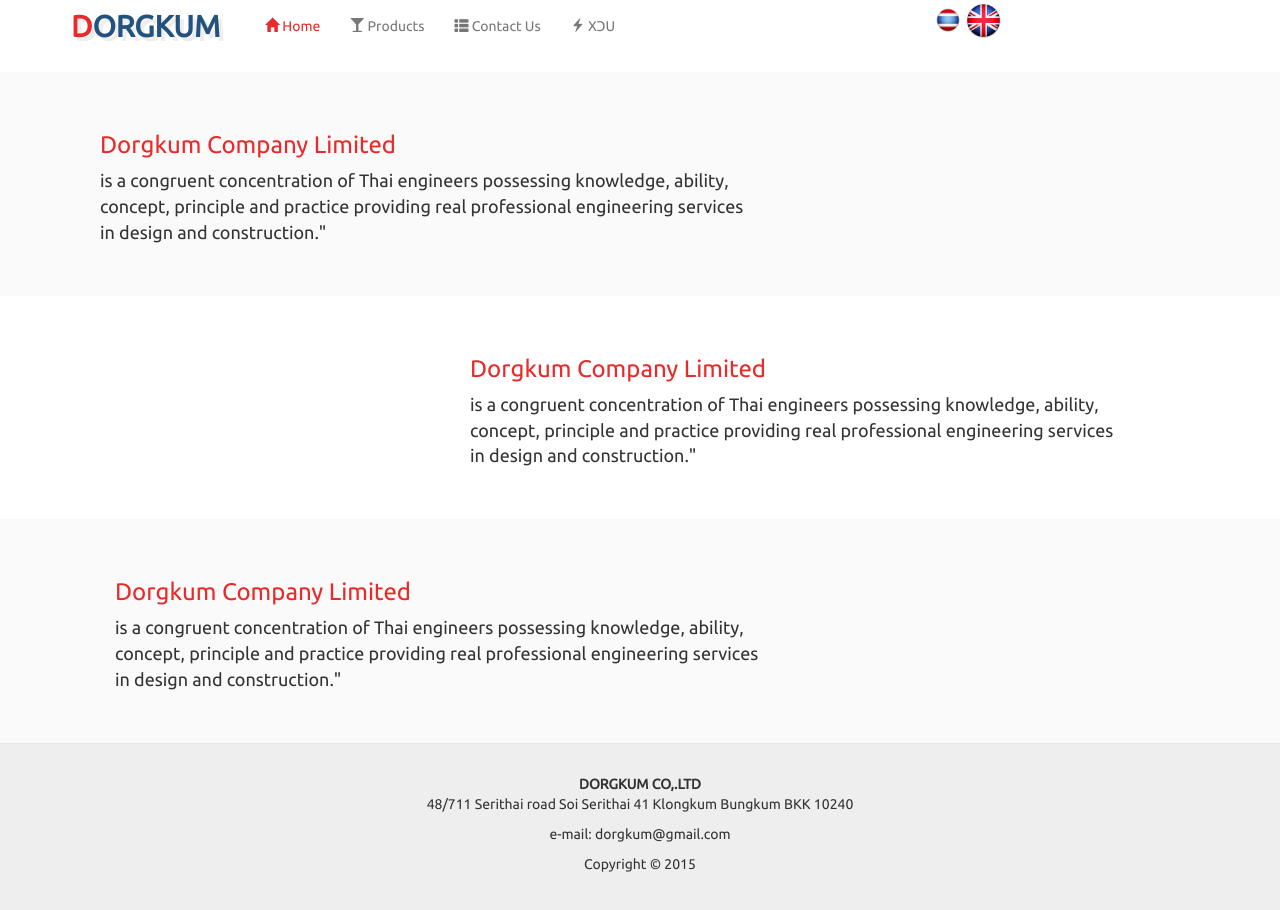
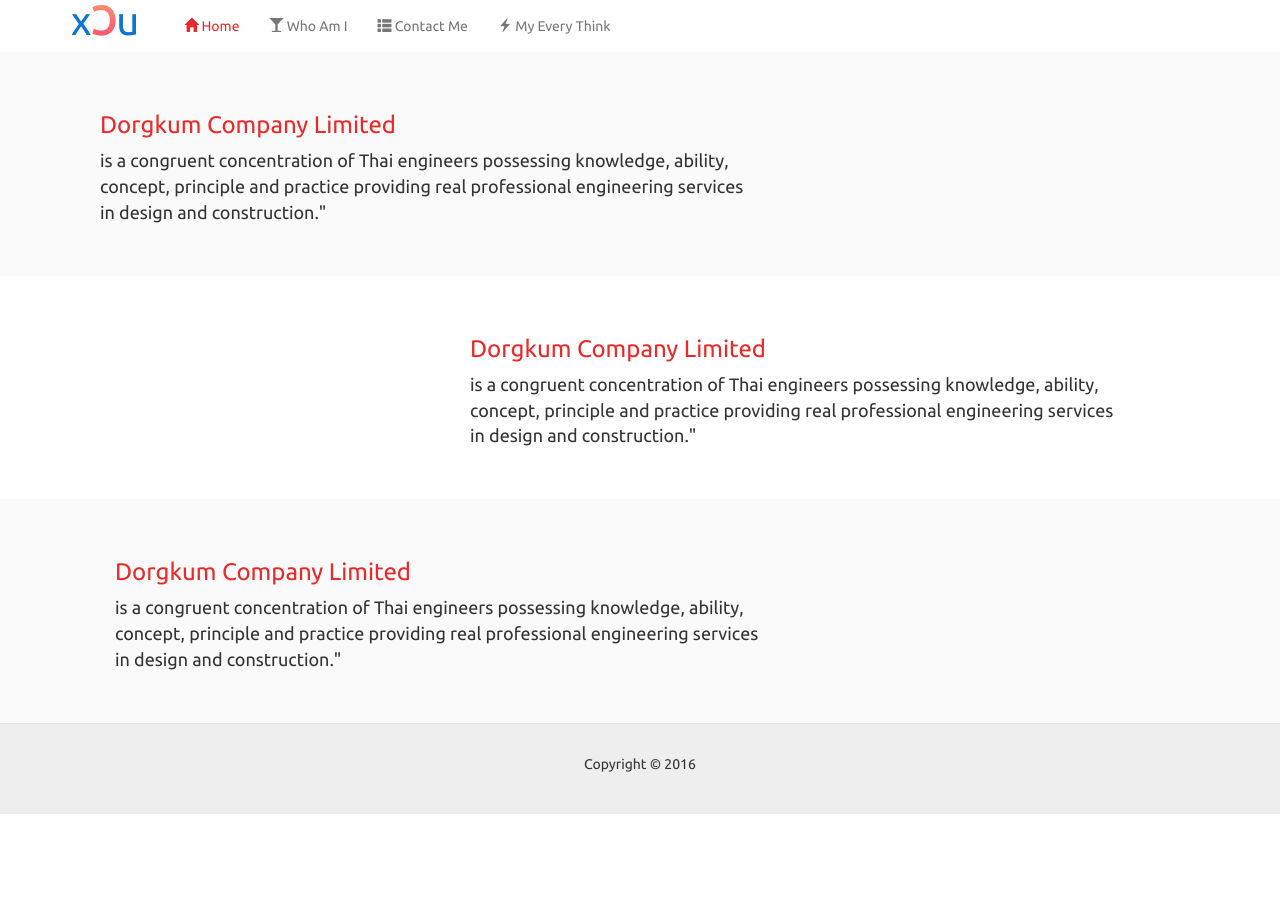
Before and after one commit to mortredmcc/mortredmcc.github.io, a plain HTML site: page index.html in a window 1280 px wide. After the commit the page ends 814 px from the top, so only its background shows below. Drawn offline with Linux system fonts and the light colour scheme; some packages are replaced by stand-ins of ours.

Commit message:
Upgrade to xcu

```diff
--- a/css/style.css
+++ b/css/style.css
@@ -74,7 +74,6 @@ a{
 }
 
 .txt-title{
-	text-shadow: 4px 4px rgb(238, 238, 238);
 	margin-right: 30px;
 	margin-top: 9px;
 }
@@ -174,3 +173,49 @@ outline: 0 !important;
   top:50%;
   left: 50%;
 }
+
+.style1{
+	color: #0c76cf;
+}
+.style2{
+	color: #e86f45;
+}
+
+.site__title {
+    color: #f35626;
+    background-image: -webkit-linear-gradient(92deg,#f35626,#feab3a);
+    -webkit-background-clip: text;
+    -webkit-text-fill-color: transparent;
+    -webkit-animation: hue 60s infinite linear;
+}
+
+.head-bg {
+    /*background-image: -webkit-linear-gradient(92deg,#333333,#ffffff);*/
+    /*-webkit-background-clip: text;*/
+    /*-webkit-text-fill-color: transparent;*/
+    /*-webkit-animation: hue 60s infinite linear;*/
+}
+
+.head-style{
+	padding: 0rem;
+    margin-bottom: -2rem;
+    display: block;
+}
+
+@media (min-width: 650px) {
+  .mega {
+    font-size: 4rem;
+    line-height: 1;
+    margin-top: 0rem;
+  }
+}
+
+@-webkit-keyframes hue {
+  from {
+    -webkit-filter: hue-rotate(0deg);
+  }
+
+  to {
+    -webkit-filter: hue-rotate(-360deg);
+  }
+}
--- a/index.html
+++ b/index.html
@@ -1,7 +1,7 @@
 <!doctype html>
 <html ng-app="dorgkumApp">
   <head>
-    <title>Dorgkum</title>
+    <title>XCU</title>
     <meta charset="utf-8">
     <meta http-equiv="X-UA-Compatible" content="IE=edge">
     <meta name="viewport" content="width=device-width, initial-scale=1">
@@ -12,7 +12,7 @@
     <link rel="stylesheet" href="css/animate.css"/>
     <link rel="stylesheet" href="css/owl.carousel.css"/>
   	<link rel="stylesheet" href="css/style.css" />
-    <link rel="shortcut icon" href="img/dorgkum.png" />
+    <!-- <link rel="shortcut icon" href="img/dorgkum.png" /> -->
 
     <script src="js/jquery-1.11.3.js"></script>
     <script src="js/bootstrap.min.js"></script>
@@ -31,8 +31,7 @@
 
   </head>
   <body>
- <header>
-
+ <header class="head-style head-bg">
       <div class="container">
         <nav class="navbar navbar-default">
           <div class="container-fluid">
@@ -46,7 +45,7 @@
               </button>
               <input type="hidden" id="empty">
                <a id="brand" class="navbar-brand" href="#/home">
-                  <H2 class="txt-title"><b><span class="hightlight-txt">D</span><span style="color:#23527c">ORGKUM</span></b></H2>
+                  <H2 class="txt-title mega"><span class="style1">x</span><b><span class="site__title">Ɔ</span></b><span class="style1">u</span></H2>
               </a>
             </div>
 
@@ -54,14 +53,14 @@
             <div class="collapse navbar-collapse" id="bs-example-navbar-collapse-1">
               <ul id="mainMenu" class="nav navbar-nav">
                 <li ><a id="home" href="#/home" class="activeC"><span class="glyphicon glyphicon-home"></span>&nbsp;Home</a></li>
-                <li><a href="#/product"><span class="glyphicon glyphicon-glass"></span>&nbsp;Products</a></li>
-                <li><a id="contactUs" href="#/contactus"><span class="glyphicon glyphicon-th-list"></span>&nbsp;Contact Us</a></li>
-                 <li><a id="xcu" href="#/xcu"><span class="glyphicon glyphicon-flash"></span>&nbsp;XƆU</a></li>
+                <li><a href="#/product"><span class="glyphicon glyphicon-glass"></span>&nbsp;Who Am I</a></li>
+                <li><a id="contactUs" href="#/contactus"><span class="glyphicon glyphicon-th-list"></span>&nbsp;Contact Me</a></li>
+                 <li><a id="xcu" href="#/xcu"><span class="glyphicon glyphicon-flash"></span>&nbsp;My Every Think</a></li>
               </ul>
-              <div id="langMenu" class="nav navbar-nav navbar-right" >
+             <!--  <div id="langMenu" class="nav navbar-nav navbar-right" >
                   <img id="langTh" src="img/Thailand.png" ng-click="switchLang('Th');">
                   <img id="langEn" src="img/United_Kingdom.png" ng-click="switchLang('En');">
-              </div>
+              </div> -->
             </div>
           </div>
         </nav>
@@ -71,10 +70,10 @@
 
   <footer class="footer">
       <div class="container">
-          <strong>DORGKUM CO,.LTD</strong>
+         <!--  <strong>DORGKUM CO,.LTD</strong>
           <p>48/711 Serithai road Soi Serithai 41 Klongkum Bungkum BKK 10240<p>
-          <p>e-mail: dorgkum@gmail.com</p>
-          <p>Copyright &#169; 2015</p>
+          <p>e-mail: dorgkum@gmail.com</p> -->
+          <p>Copyright &#169; 2016</p>
       </div>
   </footer>
   </body>
--- a/js/custom.js
+++ b/js/custom.js
@@ -3,14 +3,17 @@ $(document).ready(function(){
 	$("#langTh").css('width', '10%');
 
 	$('#brand').click(function(){
+		console.log('click');
 		$("#mainMenu li a").removeClass('activeC');
 		$("#home").addClass('activeC');
 		$("#home").css('outline','0');
+		$("#c").removeClass('animated flash');
+		$("#c").addClass('animated flash');
 	});
 
 	$("#mainMenu li a").click(function(){
-		$("#mainMenu li a").removeClass('activeC');
-		$(this).addClass('activeC');
+		$("#mainMenu li a").removeClass('activeC animated zoomIn');
+		$(this).addClass('activeC animated zoomIn');
 		$(this).css('outline','0');
 		return;
 	});
@@ -24,5 +27,4 @@ $(document).ready(function(){
 		$("#langEn").css('width', '10%');
 		$("#langTh").css('width', '15%');
 	});
-
 });
--- a/templates/home.html
+++ b/templates/home.html
@@ -1,3 +1,4 @@
+<div class="animated fadeIn">
 	<div class="row br-t-b odd">
 		<div class="container">
 			<div class="container-fluid">
@@ -56,3 +57,4 @@
 			</div>
 		</div>
 	</div>
+</div>
```
Also changed, not shown: templates/xcuPage.html (+1 -1 lines). Lines whose indentation alone changed are shown as unchanged.
